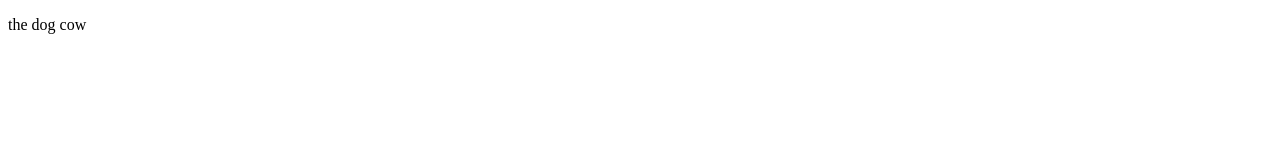
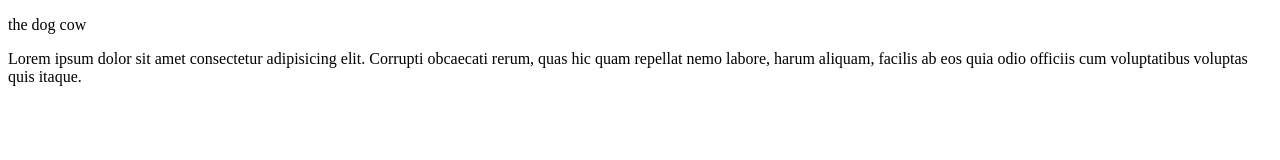
Before and after one commit to Apiyo4/puppy, a plain HTML site: page index.html in a window 1280 px wide. Drawn offline with Linux system fonts and the light colour scheme.

Commit message:
add index file again

```diff
--- a/index.html
+++ b/index.html
@@ -8,5 +8,6 @@
 </head>
 <body>
     <p>the dog cow</p>
+    Lorem ipsum dolor sit amet consectetur adipisicing elit. Corrupti obcaecati rerum, quas hic quam repellat nemo labore, harum aliquam, facilis ab eos quia odio officiis cum voluptatibus voluptas quis itaque.
 </body>
 </html>
```
